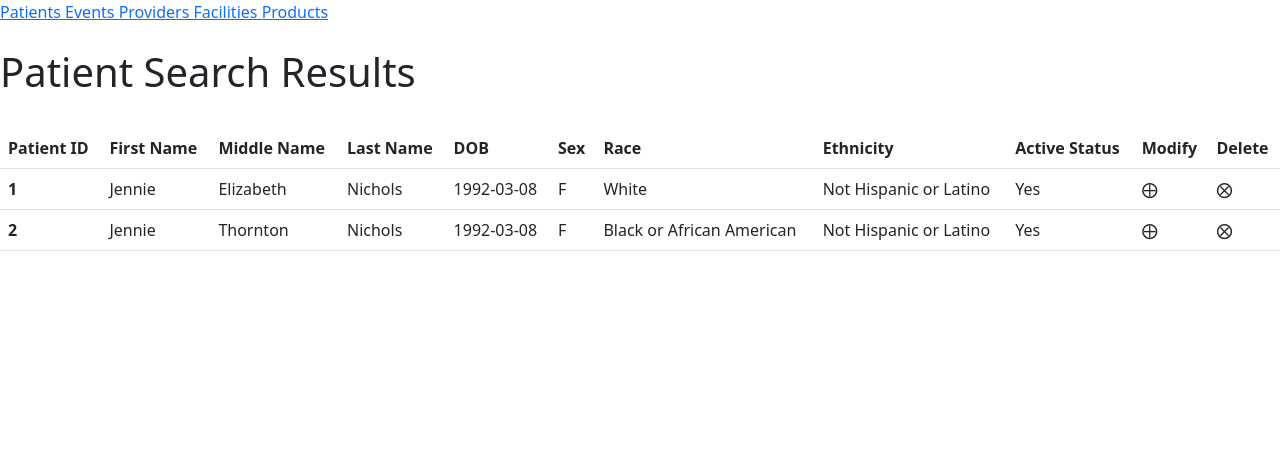
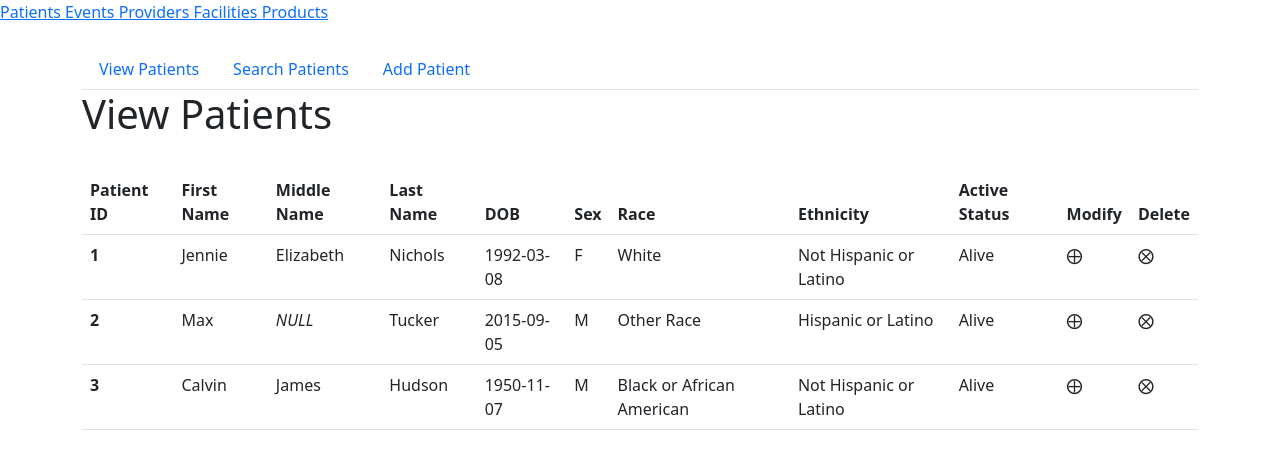
Before and after one commit to Brooke0223/PharmaTech, a React (Create React App) app: page /PharmaTech/viewPatient in a window 1280 px wide. Shown: the top 454 px of the page. Built offline with nearby package versions, Linux system fonts and the light colour scheme.

Commit message:
updated 'Patients' tab

```diff
--- a/src/App.js
+++ b/src/App.js
@@ -37,7 +37,7 @@ function App() {
 
         <Routes>
           {/* <Route path="/PharmaTech" element={<Home />} /> */}
-          <Route path="/PharmaTech" element={<SearchPatient />} />
+          <Route path="/PharmaTech" element={<ViewPatient />} />
           <Route path="/PharmaTech/searchPatient" element={<SearchPatient />} />
           <Route path="/PharmaTech/searchEvent" element={<SearchEvent />} />
           <Route path="/PharmaTech/addEvent" element={<AddEvent />} />
--- a/src/Pages/AddPatient.js
+++ b/src/Pages/AddPatient.js
@@ -27,6 +27,10 @@ function AddPatient() {
     <div className="container">
 
     <ul className="nav nav-tabs">
+        <li className="nav-link" onClick={event => navigate("/PharmaTech/ViewPatient")}>
+            View Patients
+        </li>
+
         <li className="nav-link" onClick={event => navigate("/PharmaTech/searchPatient")}>
             Search Patients
         </li>
@@ -73,7 +77,7 @@ function AddPatient() {
 
   <div className="col-md-4">
     <label for="status" className="form-label">Status</label>
-    <select id="status" className="form-select" onChange={event => setStatus(event.target.value)} >
+    <select id="status" className="form-select" required onChange={event => setStatus(event.target.value)} >
       <option disabled selected>Select</option>
       <option>Alive</option>
       <option>Deceased</option>
@@ -191,7 +195,7 @@ function AddPatient() {
 
   <div className="col-md-4">
     <label for="phone" className="form-label">Phone</label>
-    <input type="text" className="form-control" id="phone" placeholder="(123) 456-789" onChange={event => setPhone(event.target.value)} />
+    <input type="text" className="form-control" id="phone" placeholder="(123) 456-7890" onChange={event => setPhone(event.target.value)} />
   </div>
 
   <div className="col-md-4">
--- a/src/Pages/SearchPatient.js
+++ b/src/Pages/SearchPatient.js
@@ -14,28 +14,19 @@ function SearchPatient() {
   const [city, setCity] = useState('');
   const [state, setState] = useState('');
   const [zip, setZip] = useState('');
+  const [phone, setPhone] = useState('');
+  const [email, setEmail] = useState('');
 
-
-  //If no matching patient is found, allow re-direct to add a new patient
-  const submitHandler = (e) => {
-    e.preventDefault(); //prevent page refresh
-
-    if(firstName === "Jennie" && lastName==="Nichols" && DOB==="1992-03-08"){
-      navigate("/PharmaTech/viewPatient")
-      return
-    }
-
-    if (window.confirm("Patient not found. Would you like to add a new patient?")) {
-        navigate("/PharmaTech/addPatient")
-    }
-
-  }
 
 
   return (
 
     <div className="container">
     <ul className="nav nav-tabs">
+        <li className="nav-link" onClick={event => navigate("/PharmaTech/ViewPatient")}>
+            View Patients
+        </li>
+
         <li className="nav-link" onClick={event => navigate("/PharmaTech/searchPatient")}>
             Search Patients
         </li>
@@ -45,11 +36,10 @@ function SearchPatient() {
         </li>
     </ul>
 
-    <h1>Search Patient</h1>
-    <p>For the sake of the class: search for patient <b>"Jennie Nichols"</b> with the DOB <b>03/08/1992</b> to be able to generate a table that can be edited/deleted. Search for any other patient to be re-directed to a page where you can create a new patient. </p>
+    <h1>Search Patients</h1>
 
 
-    <form className="row g-3" onSubmit={submitHandler}>
+    <form className="row g-3">
 
     <div className="col-md-4">
     <label for="firstName" className="form-label">First Name</label>
@@ -167,9 +157,20 @@ function SearchPatient() {
     <input type="text" className="form-control" id="zipCode" onChange={event => setZip(event.target.value)} />
   </div>
 
+  <div className="col-md-6">
+    <label for="phone" className="form-label">Phone</label>
+    <input type="text" className="form-control" id="phone" placeholder="(123) 456-7890" onChange={event => setPhone(event.target.value)} />
+  </div>
+
+  <div className="col-md-6">
+    <label for="email" className="form-label">Email</label>
+    <input type="text" className="form-control" id="email" onChange={event => setEmail(event.target.value)} />
+  </div>
+
   <div className="col-12">
     <button type="submit" className="btn btn-primary">Search</button>
   </div>
+
 </form>
 
   <br/>
--- a/src/Pages/ViewPatient.js
+++ b/src/Pages/ViewPatient.js
@@ -1,9 +1,27 @@
+import { useNavigate } from "react-router-dom"
 import React from 'react'
 
 function ViewPatient() {
+  let navigate = useNavigate(); //This allows us to link user to another page in the pop-up alert window
+
   return (
-    <div>
-      <h1>Patient Search Results</h1>
+
+    <div className="container">
+    <ul className="nav nav-tabs">
+        <li className="nav-link" onClick={event => navigate("/PharmaTech/ViewPatient")}>
+            View Patients
+        </li>
+
+        <li className="nav-link" onClick={event => navigate("/PharmaTech/searchPatient")}>
+            Search Patients
+        </li>
+
+        <li className="nav-link" onClick={event => navigate("/PharmaTech/addPatient")}>
+            Add Patient
+        </li>
+    </ul>
+
+      <h1>View Patients</h1>
       <br></br>
     <table className="table table-hover">
   <thead>
@@ -31,20 +49,33 @@ function ViewPatient() {
       <td>F</td>
       <td>White</td>
       <td>Not Hispanic or Latino</td>
-      <td>Yes</td>
+      <td>Alive</td>
       <td>⨁</td>
       <td>⨂</td>
     </tr>
     <tr>
       <th scope="row">2</th>
-      <td>Jennie</td>
-      <td>Thornton</td>
-      <td>Nichols</td>
-      <td>1992-03-08</td>
-      <td>F</td>
+      <td>Max</td>
+      <td><i>NULL</i></td>
+      <td>Tucker</td>
+      <td>2015-09-05</td>
+      <td>M</td>
+      <td>Other Race</td>
+      <td>Hispanic or Latino</td>
+      <td>Alive</td>
+      <td>⨁</td>
+      <td>⨂</td>
+    </tr>
+    <tr>
+      <th scope="row">3</th>
+      <td>Calvin</td>
+      <td>James</td>
+      <td>Hudson</td>
+      <td>1950-11-07</td>
+      <td>M</td>
       <td>Black or African American</td>
       <td>Not Hispanic or Latino</td>
-      <td>Yes</td>
+      <td>Alive</td>
       <td>⨁</td>
       <td>⨂</td>
     </tr>
```
Lines whose indentation alone changed are shown as unchanged.
